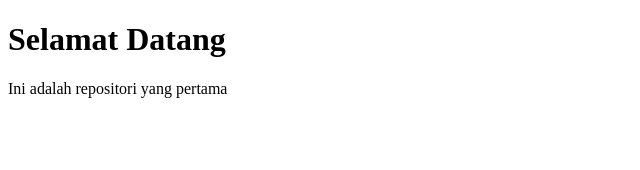
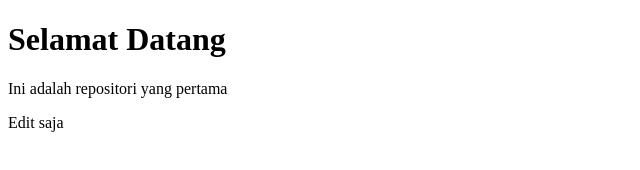
Before and after one commit to Zeqks/scmUjian, a plain HTML site: page index.html in a window 1280 px wide. Shown: the full height of the page, 0-640 px from the left. Drawn offline with Linux system fonts and the light colour scheme.

Commit message:
commit kedua

```diff
--- a/index.html
+++ b/index.html
@@ -9,5 +9,6 @@
     <h1>Selamat Datang</h1>
 
     <p>Ini adalah repositori yang pertama</p>
+    <p>Edit saja</p>
 </body>
 </html>
```
Also changed, not shown: 1 other file.
